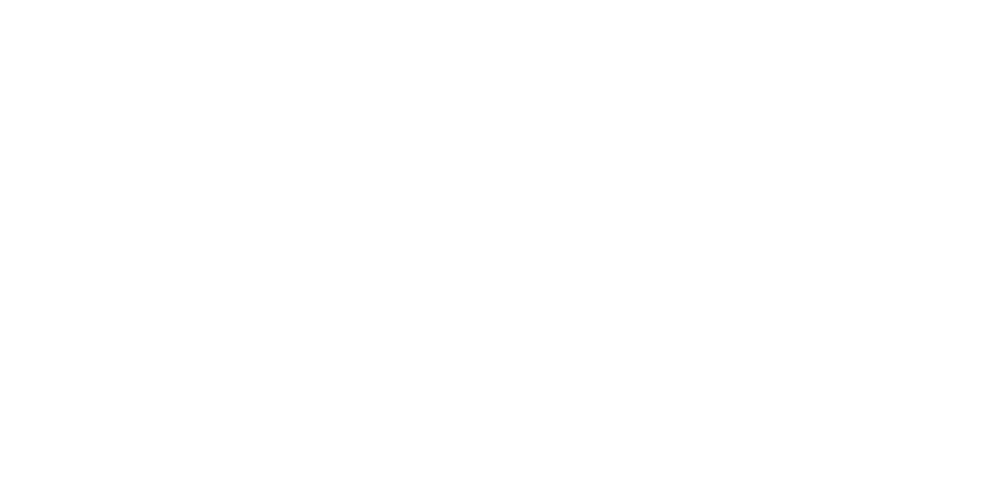
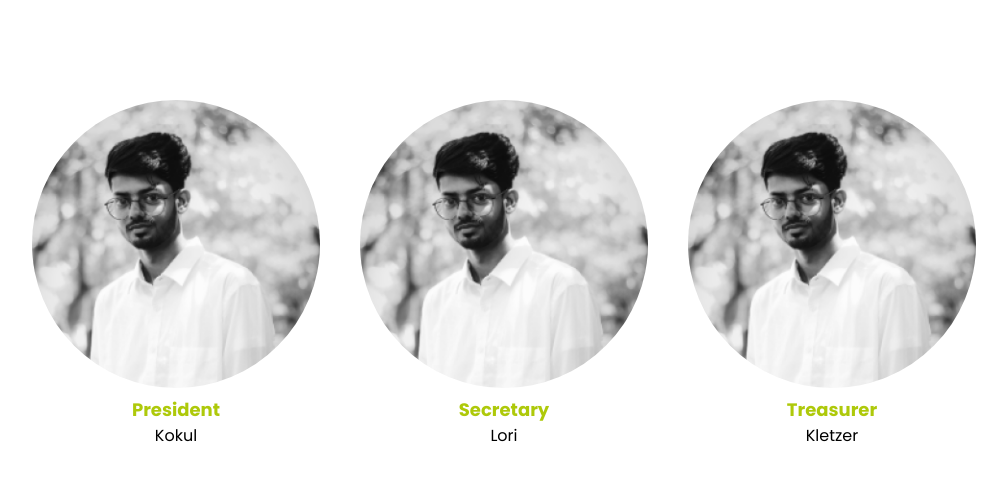
Before and after one commit to Anuraj2601/Eventix, a React (Vite) app: page /Board in a window 1280 px wide. Before the commit this address had no page. Shown: the top 480 px of the page, without its empty margins (136-1143 px from the left). Built offline with nearby package versions, Linux system fonts and the light colour scheme.

Commit message:
currentboard page done

```diff
--- a/src/App.jsx
+++ b/src/App.jsx
@@ -5,7 +5,7 @@ import Exploreclub from './pages/president/Exploreclub';
 import StudentAllClubs from './pages/student/StudentAllClubs';
 import StudentDashboard from './pages/student/StudentDashboard';
 import ClubDetails from './pages/president/ClubDetails';
-import  Carousel1  from './components/Carousel1';
+import Board from './components/Board';
 // Import other pages if necessary
 
 const App = () => {
@@ -16,7 +16,7 @@ const App = () => {
         <Route path='/club/:name' element={<ClubDetails /* sname = 'sname' cname ='cname' image = 'image' */ />} ></Route>
         <Route path='/student' element={<StudentAllClubs/>}></Route>
 
-        <Route path='/Carousel' element={<Carousel1 />}></Route>
+        <Route path='/Board' element={<Board />}></Route>
 
         <Route path='/studentdashboard' element={<StudentDashboard/>}></Route>
 
--- /dev/null
+++ b/src/components/Board.jsx
@@ -0,0 +1,47 @@
+import React from 'react';
+import kokul from '../assets/kokul.png';
+
+const Board = () => {
+  return (
+    <div className="flex flex-col justify-center items-center h-full mt-6 overflow-auto"> {/* Adjusted mt-12 for top margin */}
+      <div className="text-white text-3xl font-bold mb-10">Board of term 23/24</div>
+      <div className="flex justify-center gap-10">
+        <div className="flex flex-col items-center text-center">
+          <img
+            className="h-96 w-96 md:h-72 md:w-72 rounded-full object-cover object-center"
+            src={kokul}
+            alt="nature image"
+          />
+          <div className="mt-2">
+            <div className="text-lg font-bold text-[#AEC90A]">President</div>
+            <div>Kokul</div>
+          </div>
+        </div>
+        <div className="flex flex-col items-center text-center">
+          <img
+            className="h-96 w-96 md:h-72 md:w-72 rounded-full object-cover object-center"
+            src={kokul}
+            alt="nature image"
+          />
+          <div className="mt-2">
+            <div className="text-lg font-bold text-[#AEC90A]">Secretary</div>
+            <div>Lori</div>
+          </div>
+        </div>
+        <div className="flex flex-col items-center text-center">
+          <img
+            className="h-96 w-96 md:h-72 md:w-72 rounded-full object-cover object-center"
+            src={kokul}
+            alt="nature image"
+          />
+          <div className="mt-2">
+            <div className="text-lg font-bold text-[#AEC90A]">Treasurer</div>
+            <div>Kletzer</div>
+          </div>
+        </div>
+      </div>
+    </div>
+  );
+};
+
+export default Board;
--- a/src/components/Carousel1.jsx
+++ /dev/null
@@ -1,39 +0,0 @@
-import React from 'react'
-import { Carousel } from '@material-tailwind/react'
-
-const Carousel1 = () => {
-  return (
-    <Carousel loop={true} autoplay={true} className="rounded-xl">
-      <img
-        src="https://wallpaperaccess.com/full/189610.jpg"
-        alt="image 1"
-        className='w-'
-      />
-
-
-      <img
-        src="https://images.unsplash.com/photo-1497436072909-60f360e1d4b1?ixlib=rb-4.0.3&ixid=MnwxMjA3fDB8MHxwaG90by1wYWdlfHx8fGVufDB8fHx8&auto=format&fit=crop&w=2560&q=80"
-        alt="image 3"
-        className="h-full w-auto "
-      />
-      <img
-        src="https://images.unsplash.com/photo-1497436072909-60f360e1d4b1?ixlib=rb-4.0.3&ixid=MnwxMjA3fDB8MHxwaG90by1wYWdlfHx8fGVufDB8fHx8&auto=format&fit=crop&w=2560&q=80"
-        alt="image 3"
-        className="h-full w-auto"
-      />
-       <img
-        src="https://images.unsplash.com/photo-1432462770865-65b70566d673?ixid=MnwxMjA3fDB8MHxwaG90by1wYWdlfHx8fGVufDB8fHx8&ixlib=rb-1.2.1&auto=format&fit=crop&w=1950&q=80"
-        alt="image 2"
-        className="h-full w-auto"
-      />
-      <img
-        src="https://images.unsplash.com/photo-1499696010180-025ef6e1a8f9?ixlib=rb-4.0.3&ixid=MnwxMjA3fDB8MHxwaG90by1wYWdlfHx8fGVufDB8fHx8&auto=format&fit=crop&w=1470&q=80"
-        alt="image 1"
-        className="h-full w-auto "
-      />
-    </Carousel>
-
-  )
-}
-
-export default Carousel1
--- a/src/components/ClubNav.jsx
+++ b/src/components/ClubNav.jsx
@@ -10,6 +10,7 @@ import { useParams } from "react-router-dom";
 import { ClubEvent } from "./ClubEvent";
 import Meeting from "./Meeting";
 import Announcement from "./Announcement";
+import Board from "./Board";
 
 export function ClubNav() {
   const [activeTab, setActiveTab] = React.useState("Event");
@@ -53,9 +54,7 @@ export function ClubNav() {
     {
       label: "Current Board",
       value: "Current Board",
-      desc: `It really matters and then like it really doesn't matter.
-      What matters is the people who are sparked by it. And the people
-      who are like offended by it, it doesn't matter.`,
+      desc:<Board />,
     },
     {
       label: "Event",
```
Also changed, not shown: src/assets/kokul.png (added).
